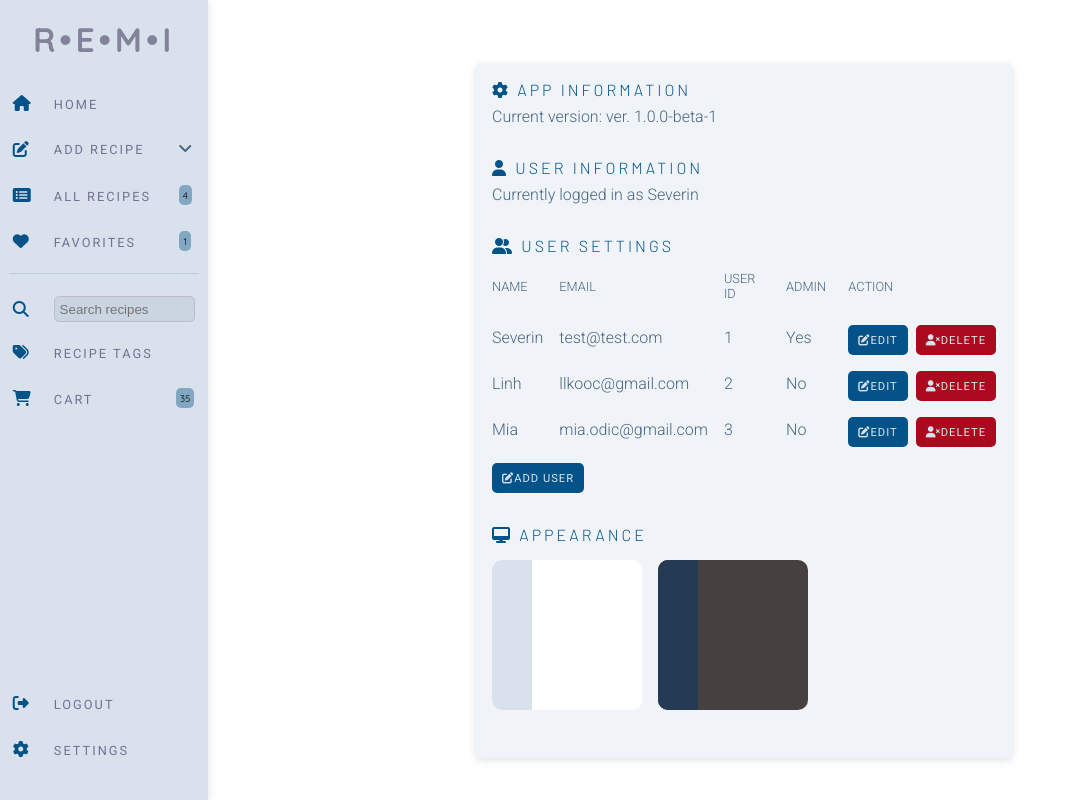
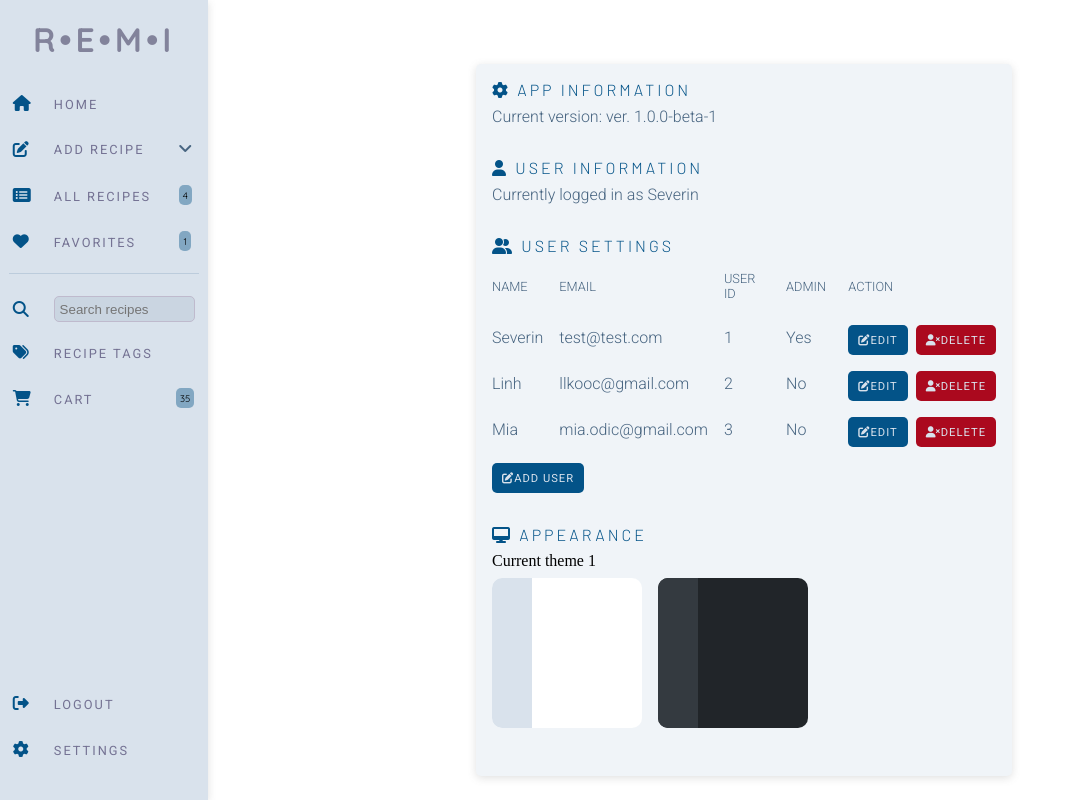
Before and after one commit to odics/remi, a Flask app: page /settings in a window 1280 px wide. Shown: the whole page, without its empty margins (0-1067 px from the left). Run offline with Flask 3, Linux system fonts and the light colour scheme; a user stored in the database is signed in; some libraries are stand-ins or nearby versions.

Commit message:
Dark theme switcher

```diff
--- a/website/models.py
+++ b/website/models.py
@@ -18,6 +18,7 @@ class User(db.Model, UserMixin):
     first_name = db.Column(db.String(50))
     admin = db.Column(db.Boolean, default=False)
     recipes = db.relationship('Recipe')
+    theme = db.Column(db.String, default="1")
 
 
 class Recipe(db.Model):
--- a/website/static/css/index.css
+++ b/website/static/css/index.css
@@ -14,6 +14,8 @@ body {
 
 :root {
     --nav-background: #D9E2EC;
+    --nav-background-dark: #212529;
+    --main-background-dark: #343a40;
     --main-background: white;
     --logo-color: rgba(49, 41, 77, 0.512);
     --nav-items-color: #486581;
@@ -158,7 +160,7 @@ main {
     height: 150px;
     display: flex;
     border-radius: 10px;
-    background-color: #464041;
+    background-color: var(--nav-background-dark);
 }
 
 .nav-dark {
@@ -166,7 +168,7 @@ main {
     height: 100%;
     border-top-left-radius: 10px;
     border-bottom-left-radius: 10px;
-    background-color: #243B53;
+    background-color: var(--main-background-dark);
 }
 
 .view-recipe {
--- a/website/templates/base.html
+++ b/website/templates/base.html
@@ -29,10 +29,17 @@
       crossorigin="anonymous"
       referrerpolicy="no-referrer"
     />
+    {% if theme == "1" %}
     <link
       rel="stylesheet"
       href="{{ url_for('static', filename='css/index.css') }}"
     />
+    {% else %}
+    <link
+    rel="stylesheet"
+    href="{{ url_for('static', filename='css/dark.css') }}"
+    />
+    {% endif %}
     <link rel="preconnect" href="https://fonts.googleapis.com" />
     <link rel="preconnect" href="https://fonts.gstatic.com" crossorigin />
     <link
--- a/website/templates/settings.html
+++ b/website/templates/settings.html
@@ -84,17 +84,24 @@
         <div class="title-settings">
           <i class="fa-solid fa-desktop"></i> Appearance
         </div>
+
+        Current theme {{ theme }}
+
         <div class="content-settings-theme">
+          <a href="/theme/light">
           <div class="theme-container-light">
             <div class="nav-light">
 
             </div>
           </div>
+          </a>
+          <a href="/theme/dark">
           <div class="theme-container-dark">
             <div class="nav-dark">
 
             </div>
           </div>
+        </a>
         </div>
 
         <div class="modal-container-cp" id="modal-container-cp" style="display: none">
--- a/website/views.py
+++ b/website/views.py
@@ -38,6 +38,25 @@ def edit_user(payload):
     db.session.commit()
 
     return({})
+
+
+@views.route('/theme/<theme>')
+@login_required
+def theme(theme):
+    '''Changes user appearance theme.'''
+
+    user = User.query.filter_by(id=current_user.id).first()
+
+    if theme == "light":
+        user.theme = "1"
+        db.session.commit()
+        return redirect(url_for('views.settings'))
+
+
+    if theme == "dark":
+        user.theme = "2"
+        db.session.commit()
+        return redirect(url_for('views.settings'))
 
 @views.route('/settings', methods=['GET', 'POST'])
 @login_required
@@ -88,10 +107,13 @@ def settings():
 
     shopping_list = ShoppingList.query.filter_by(username=current_user.id).count()
 
+    user = User.query.filter_by(id=current_user.id).first()
+    theme = user.theme
+
     all_users = User.query.all()
 
     return render_template("settings.html", favorite_total=favorite_total, total_recipes=total_recipes, shopping_list=shopping_list, user=current_user,
-                           all_users=all_users)
+                           all_users=all_users, theme=theme)
 
 @views.route('/delete_user/<user_id>')
 @login_required
@@ -137,8 +159,11 @@ def all_recipes():
     # Get a count of all the recipes:
     total_recipes = Recipe.query.filter_by(username=current_user.id).count()
 
+    user = User.query.filter_by(id=current_user.id).first()
+    theme = user.theme
+
     return render_template("all_recipes.html", user=current_user, recipes=recipes, shopping_list=shopping_list,
-    page_title=page_title, total_recipes=total_recipes, favorite_total=favorite_total)
+    page_title=page_title, total_recipes=total_recipes, favorite_total=favorite_total, theme=theme)
 
 
 @views.route('/', methods=['GET', 'POST'])
@@ -162,6 +187,9 @@ def home():
     category_query = db.session.query(
         Recipe.category, func.count(Recipe.id).label('qty')).group_by(Recipe.category).order_by(desc('qty')).limit(1)
 
+    user = User.query.filter_by(id=current_user.id).first()
+    theme = user.theme
+
     # The result is a list containing one tuple of two items. First item (category_query[0][0]) is the name of the popular category.
     # This is wrapped in a try/except block in case the user has no recipes added yet, in which case it will throw an IndexError:
     try:
@@ -174,7 +202,7 @@ def home():
 
     return render_template("home.html", user=current_user, recipes=recipes, shopping_list=shopping_list,
                            favorite_total=favorite_total, total_recipes=total_recipes,
-                           popular_category=popular_category)
+                           popular_category=popular_category, theme=theme)
 
 
 @views.route('/create_recipe', methods=['GET', 'POST'])
@@ -193,7 +221,11 @@ def create_recipe():
 
         session['shopping_list'] = shopping_list
 
-        return render_template("create_recipe.html", user=current_user, shopping_list=shopping_list, total_recipes=total_recipes, favorite_total=favorite_total)
+        user = User.query.filter_by(id=current_user.id).first()
+        theme = user.theme
+
+        return render_template("create_recipe.html", user=current_user, shopping_list=shopping_list, total_recipes=total_recipes,
+                               favorite_total=favorite_total, theme=theme)
 
     if request.method == 'POST':
         prep_time = request.form.get('prep_time')
@@ -312,6 +344,9 @@ def add_recipe():
     # Get a count of all the recipes:
     total_recipes = Recipe.query.filter_by(username=current_user.id).count()
 
+    user = User.query.filter_by(id=current_user.id).first()
+    theme = user.theme
+
     if request.method == 'POST':
         url = request.form.get('recipe_url')
 
@@ -345,7 +380,7 @@ def add_recipe():
                                    instructions_json=json.loads(recipe.instructions_json))
 
     return render_template("add_recipe.html", user=current_user, shopping_list=shopping_list, total_recipes=total_recipes,
-                           favorite_total=favorite_total)
+                           favorite_total=favorite_total, theme=theme)
 
 
 @views.route('/save_recipe', methods=['GET', 'POST'])
@@ -510,8 +545,11 @@ def show_favorites():
     # Get a count of all the recipes:
     total_recipes = Recipe.query.filter_by(username=current_user.id).count()
 
+    user = User.query.filter_by(id=current_user.id).first()
+    theme = user.theme
+
     return render_template("favorite_recipes.html", recipes=fav_recipe, user=current_user, shopping_list=shopping_list,
-    favorite_total=favorite_total, total_recipes=total_recipes)
+    favorite_total=favorite_total, total_recipes=total_recipes, theme=theme)
 
 
 @views.route('/random_recipe', methods=['POST', 'GET'])
@@ -533,8 +571,11 @@ def random_recipe():
     ingredients = Ingredients.query.filter_by(uuid=recipe.uuid).all()
     instructions_json = json.loads(recipe.instructions_json)
 
+    user = User.query.filter_by(id=current_user.id).first()
+    theme = user.theme
+
     return render_template("view_recipe.html", recipe=recipe, ingredients=ingredients, user=current_user,
-                           shopping_list=shopping_list, view_id=recipe.uuid, instructions_json=instructions_json)
+                           shopping_list=shopping_list, view_id=recipe.uuid, instructions_json=instructions_json, theme=theme)
 
 
 @views.route('/view_recipe/<recipe_uuid>', methods=['POST', 'GET'])
@@ -547,6 +588,9 @@ def view_recipe(recipe_uuid):
 
         # Get a count of all the recipes:
     total_recipes = Recipe.query.filter_by(username=current_user.id).count()
+
+    user = User.query.filter_by(id=current_user.id).first()
+    theme = user.theme
 
     if request.method == 'POST':
         category = request.form.getlist('category')
@@ -566,7 +610,8 @@ def view_recipe(recipe_uuid):
     instructions_json = json.loads(recipe.instructions_json)
 
     return render_template("view_recipe.html", recipe=recipe, ingredients=ingredients, user=current_user,
-                           shopping_list=shopping_list, view_id=recipe_id, instructions_json=instructions_json, favorite_total=favorite_total, total_recipes=total_recipes)
+                           shopping_list=shopping_list, view_id=recipe_id, instructions_json=instructions_json,
+                           favorite_total=favorite_total, total_recipes=total_recipes, theme=theme)
 
 
 @views.route('/edit_recipe/<recipe_uuid>', methods=['POST', 'GET'])
@@ -579,6 +624,9 @@ def edit_recipe(recipe_uuid):
 
     # Get a count of all the recipes:
     total_recipes = Recipe.query.filter_by(username=current_user.id).count()
+
+    user = User.query.filter_by(id=current_user.id).first()
+    theme = user.theme
 
     if request.method == 'POST':
 
@@ -669,7 +717,7 @@ def edit_recipe(recipe_uuid):
 
         db.session.commit()
 
-        return redirect(url_for('views.view_recipe', recipe_uuid=recipe_uuid))
+        return redirect(url_for('views.view_recipe', recipe_uuid=recipe_uuid, theme=theme))
 
     shopping_list = ShoppingList.query.filter_by(username=current_user.id).count()
 
@@ -679,7 +727,8 @@ def edit_recipe(recipe_uuid):
     ingredients = Ingredients.query.filter_by(uuid=recipe_uuid).all()
 
     return render_template("edit_recipe.html", recipe=recipe, ingredients=ingredients, user=current_user,
-                           shopping_list=shopping_list, view_id=recipe_id, instructions_json=instructions_json, total_recipes=total_recipes, favorite_total=favorite_total)
+                           shopping_list=shopping_list, view_id=recipe_id, instructions_json=instructions_json,
+                           total_recipes=total_recipes, favorite_total=favorite_total, theme=theme)
 
 
 @views.route('/delete_tag', methods=['POST'])
@@ -714,7 +763,10 @@ def show_tags():
 
     shopping_list = ShoppingList.query.filter_by(username=current_user.id).count()
 
-    return render_template("show_tags.html", total_recipes=total_recipes ,favorite_total=favorite_total, shopping_list=shopping_list)
+    user = User.query.filter_by(id=current_user.id).first()
+    theme = user.theme
+
+    return render_template("show_tags.html", total_recipes=total_recipes ,favorite_total=favorite_total, shopping_list=shopping_list, theme=theme)
 
 @views.route('/fetch_tags/<match_tag>', methods=['POST', 'GET'])
 @login_required
@@ -780,8 +832,11 @@ def fetch_tagged_recipe(tag_query):
             if tag.tag_name == tag_query:
                 recipe_list.append(recipe)
 
+    user = User.query.filter_by(id=current_user.id).first()
+    theme = user.theme
+
     return render_template("fetch_tagged_recipes.html", favorite_total=favorite_total, total_recipes=total_recipes,
-                           shopping_list=shopping_list, recipes=recipe_list, tag=tag_query)
+                           shopping_list=shopping_list, recipes=recipe_list, tag=tag_query, theme=theme)
 
 
 @views.route('/add_favorite', methods=['POST'])
@@ -826,6 +881,9 @@ def cart():
 
     # Get a count of all the recipes:
     total_recipes = Recipe.query.filter_by(username=current_user.id).count()
+
+    user = User.query.filter_by(id=current_user.id).first()
+    theme = user.theme
 
     if request.method == 'POST':
         category = request.form.get('ing_type')
@@ -881,7 +939,7 @@ def cart():
                            meat=shopping_items_meat, frozen=shopping_items_frozen, coffee=shopping_items_coffee,
                            pasta_to_copy=pasta_to_copy, produce_to_copy=produce_to_copy,misc_to_copy=misc_to_copy,
                            dairy_to_copy=dairy_to_copy, meat_to_copy=meat_to_copy, frozen_to_copy=frozen_to_copy,
-                           coffee_to_copy=coffee_to_copy, favorite_total=favorite_total, total_recipes=total_recipes)
+                           coffee_to_copy=coffee_to_copy, favorite_total=favorite_total, total_recipes=total_recipes, theme=theme)
 
 
 @views.route('/delete_item', methods=['POST'])
```
Also changed, not shown: migrations/versions/ba31b15d1a19_.py (added, +32 -0 lines), website/static/css/dark.css (+5 -4 lines), instance/database.db.
